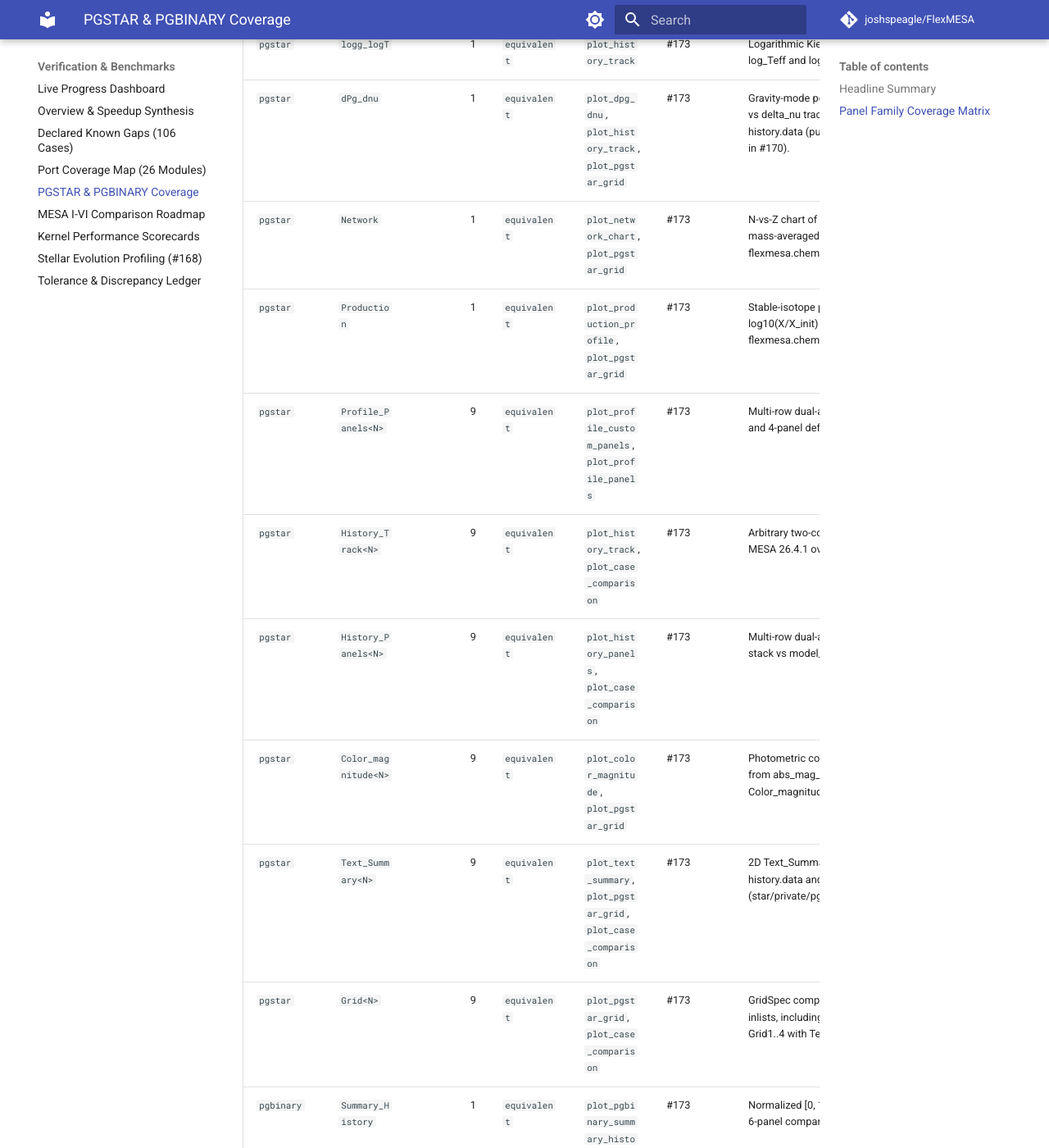
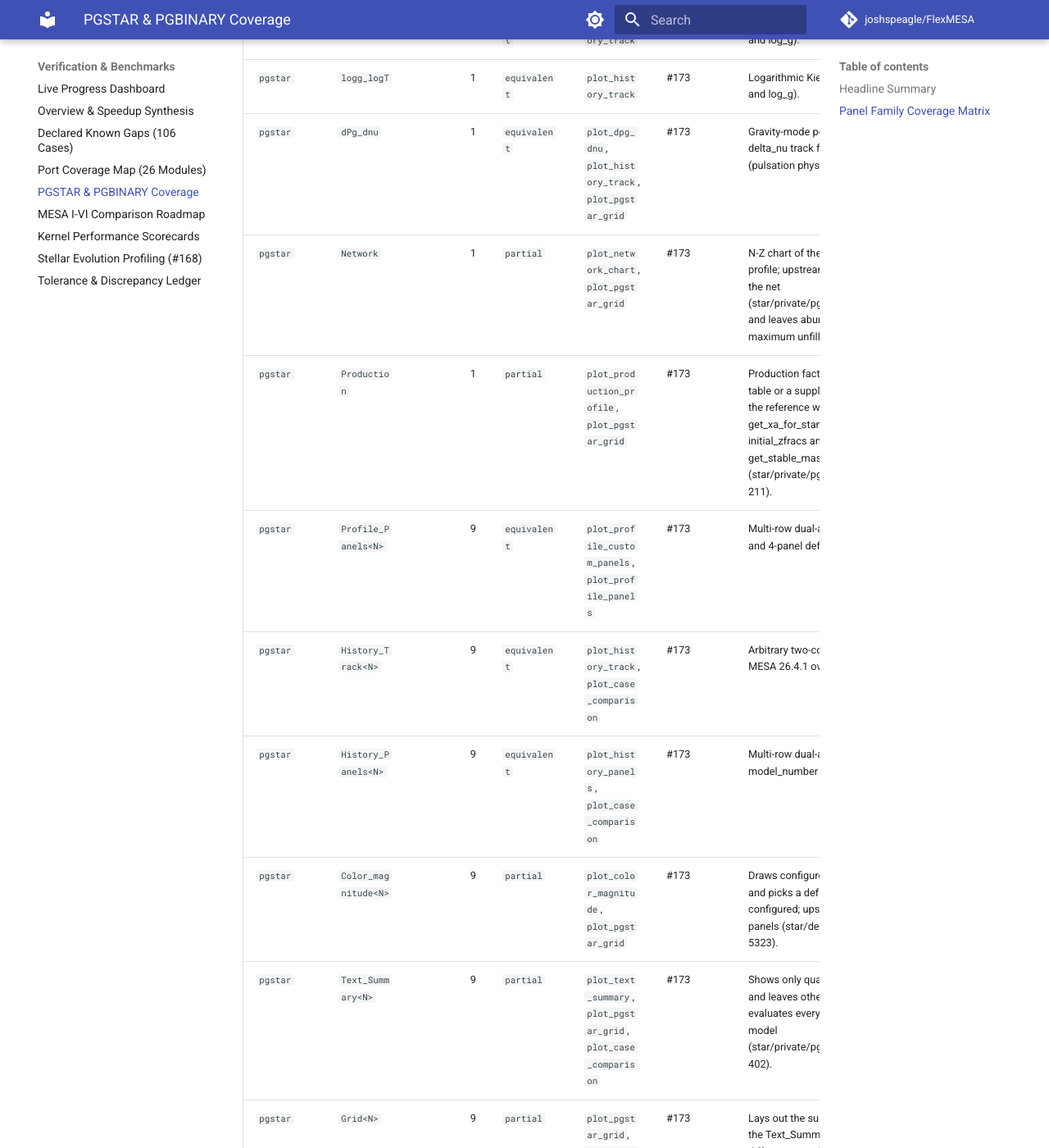
Before and after one commit to joshspeagle/FlexMESA, an MkDocs documentation site: the page built from docs/benchmarks/pgstar-coverage.md, in a window 1280 px wide and 1400 px high, scrolled down 3761 px. Shown: the whole window at 82% size. Built offline with MkDocs 1.6.1 and Material for MkDocs 9.7.7, drawn with Linux system fonts in a browser that asks for light colours; comment, search, counter and statistics services are not loaded; some of the changed text lies outside the part shown.

Commit message:
fix(star,extras,plotting): error on missing starting composition for opacity; detach eight star handlers; lower eleven plotting coverage rows (#161, #231, #173) (#279)
What changed
- flexmesa-star micro.rs (do_kap): return StarError::InvalidInput when
  use_starting_composition_for_kap is set and xa_start does not hold
  nz * species values, instead of evaluating with the current
  composition.
- tests/case_extras/__init__.py: C13PocketStarExtras, Hb2MStarExtras,
  MakeSdbStarExtras, PisnStarExtras, TTauGradrStarExtras,
  WdAccSmallDmStarExtras, WdAicStarExtras and WdNovaBurstStarExtras
  leave ADAPTER_SERVED_STAR_HANDLERS (custom termination strings,
  extras retry and extra_profile_columns are not served by the adapter).
  extras_status.toml regenerated: eight star cases move from ported to
  unported. tests/test_case_extras_batch4.py ported-count floor follows
  (old 34, new 26; source: the regenerated ledger).
- src/flexmesa/plotting/pgstar_coverage.py: eleven families go from
  equivalent to partial with notes saying how each builder differs
  from upstream; docs/benchmarks/pgstar-coverage.md regenerated (31
  families equivalent, 11 partial). No builder code changed.

Upstream references (tag 26.4.1)
star/private/micro.f90:589-595;
star/test_suite/{wd_aic:149,210; pisn:227; c13_pocket:416;
make_sdb:108; hb_2M:198; T_tau_gradr:183; wd_acc_small_dm:194;
wd_nova_burst:162}/src/run_star_extras.f90;
star/private/pgstar_mixing_ds.f90:347; pgstar_dynamo.f90:190-294;
pgstar_rti.f90:326-399; pgstar_network.f90:184-219;
pgstar_production.f90:190-211; pgstar_summary.f90:399-402;
binary/private/pgbinary_orbit.f90:102, 132, 171.

Verification
cargo clippy -p flexmesa-star --all-targets -- -D warnings; cargo test
-p flexmesa-star --release micro; pytest on the case-extras and
harness suites; render_extras_status.py --check;
render_pgstar_coverage.py --check; GitHub Actions gate jobs.

Not verified: no harness case was re-run, no figure was compared with
a PGSTAR rendering, and nothing was compared with MESA.

Co-Authored-By: Claude Fable 5.2 <noreply@anthropic.com>
Claude-Session: https://claude.ai/code/session_01JkqiRmzXbhtj3GLW9jECUG

```diff
--- a/docs/benchmarks/pgstar-coverage.md
+++ b/docs/benchmarks/pgstar-coverage.md
@@ -23,14 +23,14 @@ The status of each family is assigned by hand in `flexmesa.plotting.pgstar_cover
 | `pgstar` | `TRho_Profile` | 1 | `equivalent` | `plot_trho_profile`, `plot_profile_panels` | #173 | T-rho profile with MESA plot_info degeneracy, P_rad=P_gas, and burn guides. |
 | `pgstar` | `Abundance` | 1 | `equivalent` | `plot_abundance_profile`, `plot_profile_panels` | #173 | Ranked multi-isotope log mass fractions with mixing spine bar. |
 | `pgstar` | `Power` | 1 | `equivalent` | `plot_power_profile`, `plot_profile_panels` | #173 | 22-category nuclear specific power breakdown from profileN.data. |
-| `pgstar` | `Mixing` | 1 | `equivalent` | `plot_mixing_profile`, `plot_profile_panels` | #173 | log_D_mix by mixing_type plus conv/ovr/semi/thrm and rotational diffusion curves (D_ST, D_visc, D_DSI, D_SH, D_SSI, D_ES, D_GSF). |
-| `pgstar` | `Dynamo` | 1 | `equivalent` | `plot_dynamo_profile`, `plot_pgstar_grid` | #173 | Radial log B_phi, log B_r, log Omega, and log(j/1e20) profiles from saved profileN.data (physics generation tracked in #158). |
+| `pgstar` | `Mixing` | 1 | `partial` | `plot_mixing_profile`, `plot_profile_panels` | #173 | Draws the mixing and rotational diffusion curves, but accepts D_omega as the rotation total where upstream draws D_mix_rotation only (star/private/pgstar_mixing_ds.f90:347), and linear D_* columns and the summed mode omit the D_*_factor weights. |
+| `pgstar` | `Dynamo` | 1 | `partial` | `plot_dynamo_profile`, `plot_pgstar_grid` | #173 | Draws log B_phi, log B_r, log Omega and log(j/1e20), but still draws when some of the four are absent; upstream always draws all four (star/private/pgstar_dynamo.f90:190-294). |
 | `pgstar` | `Mode_Prop` | 1 | `equivalent` | `plot_propagation_diagram` | #173 | Brunt-Vaisala N and Lamb S_l propagation diagram. |
 | `pgstar` | `Summary_Burn` | 1 | `equivalent` | `plot_summary_burn_profile`, `plot_case_comparison` | #173 | Radial logT/logRho/eps_nuc/eps_neu with peak category labels. |
 | `pgstar` | `Summary_Profile` | 1 | `equivalent` | `plot_summary_profile`, `plot_profile_panels` | #173 | Normalized [0, 1] 11-quantity interior summary and 4-panel structure. |
 | `pgstar` | `Summary_History` | 1 | `equivalent` | `plot_summary_history`, `plot_case_comparison` | #173 | Normalized [0, 1] star history summary and MESA 26.4.1 comparison. |
 | `pgstar` | `Kipp` | 1 | `equivalent` | `plot_history_kippenhahn`, `plot_profile_kippenhahn`, `plot_kippenhahn` | #173 | Mass/q/radius vs model_number/age mixing, burning, and core boundaries. |
-| `pgstar` | `rti` | 1 | `equivalent` | `plot_rti_history`, `plot_pgstar_grid` | #173 | Rayleigh-Taylor instability mass spans from rti_type_*, mix_type_* == 6, or profile mixing_type/alpha_RTI. |
+| `pgstar` | `rti` | 1 | `partial` | `plot_rti_history`, `plot_pgstar_grid` | #173 | Draws RTI spans from the rti_type and rti_qtop history columns as upstream does (star/private/pgstar_rti.f90:326-399), and also from mix_type and profile columns, which upstream does not use. |
 | `pgstar` | `TRho` | 1 | `equivalent` | `plot_tc_rhoc_diagram`, `plot_history_track`, `plot_case_comparison` | #173 | Central log_center_Rho vs log_center_T evolutionary track. |
 | `pgstar` | `TmaxRho` | 1 | `equivalent` | `plot_history_track` | #173 | log_center_Rho vs log_max_T track with psi4 degeneracy guide. |
 | `pgstar` | `HR` | 1 | `equivalent` | `plot_hr_diagram`, `plot_history_track`, `plot_case_comparison` | #173 | Inverted log_Teff vs log_L Hertzsprung-Russell track. |
@@ -45,20 +45,20 @@ The status of each family is assigned by hand in `flexmesa.plotting.pgstar_cover
 | `pgstar` | `logg_Teff` | 1 | `equivalent` | `plot_history_track` | #173 | Spectroscopic Kiel diagram (inverted Teff and log_g). |
 | `pgstar` | `logg_logT` | 1 | `equivalent` | `plot_history_track` | #173 | Logarithmic Kiel diagram (inverted log_Teff and log_g). |
 | `pgstar` | `dPg_dnu` | 1 | `equivalent` | `plot_dpg_dnu`, `plot_history_track`, `plot_pgstar_grid` | #173 | Gravity-mode period spacing delta_Pg vs delta_nu track from saved history.data (pulsation physics tracked in #170). |
-| `pgstar` | `Network` | 1 | `equivalent` | `plot_network_chart`, `plot_pgstar_grid` | #173 | N-vs-Z chart of nuclides shaded by mass-averaged log10 X_i via flexmesa.chem. |
-| `pgstar` | `Production` | 1 | `equivalent` | `plot_production_profile`, `plot_pgstar_grid` | #173 | Stable-isotope production factors log10(X/X_init) vs A via flexmesa.chem.get_stable_mass_frac. |
+| `pgstar` | `Network` | 1 | `partial` | `plot_network_chart`, `plot_pgstar_grid` | #173 | N-Z chart of the isotopes saved in the profile; upstream draws every species of the net (star/private/pgstar_network.f90:184-219) and leaves abundances above the maximum unfilled. |
+| `pgstar` | `Production` | 1 | `partial` | `plot_production_profile`, `plot_pgstar_grid` | #173 | Production factors against a scaled AG89 table or a supplied profile; upstream builds the reference with get_xa_for_standard_metals from initial_zfracs and maps it through get_stable_mass_frac (star/private/pgstar_production.f90:190-211). |
 | `pgstar` | `Profile_Panels<N>` | 9 | `equivalent` | `plot_profile_custom_panels`, `plot_profile_panels` | #173 | Multi-row dual-axis profile column stack and 4-panel default. |
 | `pgstar` | `History_Track<N>` | 9 | `equivalent` | `plot_history_track`, `plot_case_comparison` | #173 | Arbitrary two-column history track with MESA 26.4.1 overlay. |
 | `pgstar` | `History_Panels<N>` | 9 | `equivalent` | `plot_history_panels`, `plot_case_comparison` | #173 | Multi-row dual-axis history column stack vs model_number or age. |
-| `pgstar` | `Color_magnitude<N>` | 9 | `equivalent` | `plot_color_magnitude`, `plot_pgstar_grid` | #173 | Photometric color-magnitude tracks from abs_mag_*/bc_* columns and Color_magnitude<N> inlists. |
-| `pgstar` | `Text_Summary<N>` | 9 | `equivalent` | `plot_text_summary`, `plot_pgstar_grid`, `plot_case_comparison` | #173 | 2D Text_Summary<N> key-value table from history.data and inlist layouts (star/private/pgstar_summary.f90). |
-| `pgstar` | `Grid<N>` | 9 | `equivalent` | `plot_pgstar_grid`, `plot_case_comparison` | #173 | GridSpec composer for &pgstar Grid<N>_* inlists, including upstream default Grid1..4 with Text_Summary<N> cells. |
+| `pgstar` | `Color_magnitude<N>` | 9 | `partial` | `plot_color_magnitude`, `plot_pgstar_grid` | #173 | Draws configured colour-magnitude panels, and picks a default pair when none is configured; upstream's default has no panels (star/defaults/pgstar.defaults:5284-5323). |
+| `pgstar` | `Text_Summary<N>` | 9 | `partial` | `plot_text_summary`, `plot_pgstar_grid`, `plot_case_comparison` | #173 | Shows only quantities saved in history.data and leaves other cells out; upstream evaluates every named quantity from the model (star/private/pgstar_summary.f90:399-402). |
+| `pgstar` | `Grid<N>` | 9 | `partial` | `plot_pgstar_grid`, `plot_case_comparison` | #173 | Lays out the supported windows; inherits the Text_Summary and Color_magnitude differences and leaves out default panel columns absent from the file. |
 | `pgbinary` | `Summary_History` | 1 | `equivalent` | `plot_pgbinary_summary_history`, `plot_pgbinary_panels`, `plot_case_comparison` | #173 | Normalized [0, 1] binary summary and 6-panel comparison figure. |
 | `pgbinary` | `History_Track<N>` | 9 | `equivalent` | `plot_history_track`, `plot_pgbinary_panels`, `plot_case_comparison` | #173 | Arbitrary binary two-column track with MESA 26.4.1 overlay. |
 | `pgbinary` | `History_Panels<N>` | 9 | `equivalent` | `plot_pgbinary_panels`, `plot_history_panels`, `plot_binary_evolution`, `plot_case_comparison` | #173 | Multi-panel orbital period, RLOF filling, mdot, and custom stacks. |
-| `pgbinary` | `Text_Summary<N>` | 9 | `equivalent` | `plot_pgbinary_text_summary`, `plot_text_summary`, `plot_pgstar_grid` | #173 | Binary 2D Text_Summary<N> table from binary_history.data and pgbinary inlists (binary/private/pgbinary_summary.f90). |
-| `pgbinary` | `Grid<N>` | 9 | `equivalent` | `plot_pgstar_grid`, `plot_pgbinary_panels`, `plot_case_comparison` | #173 | GridSpec composer for &pgbinary Grid<N>_* inlists, including upstream default Grid1/2/4 with Text_Summary<N> and Star<N> cells. |
+| `pgbinary` | `Text_Summary<N>` | 9 | `partial` | `plot_pgbinary_text_summary`, `plot_text_summary`, `plot_pgstar_grid` | #173 | Shows only quantities saved in binary_history.data and leaves other cells out; upstream evaluates every named quantity (binary/private/pgbinary_summary.f90:338-445). |
+| `pgbinary` | `Grid<N>` | 9 | `partial` | `plot_pgstar_grid`, `plot_pgbinary_panels`, `plot_case_comparison` | #173 | Lays out the supported windows; inherits the Text_Summary difference and leaves out default panel columns absent from the file. |
 | `pgbinary` | `Star<N>` | 2 | `equivalent` | `plot_pgbinary_star`, `plot_pgstar_grid`, `plot_pgbinary_panels` | #173 | Embeds any supported pgstar window or nested Grid<N> of Star 1 or Star 2, with point-mass banner support. |
-| `pgbinary` | `Orbit` | 1 | `equivalent` | `plot_pgbinary_orbit`, `plot_pgbinary_panels` | #173 | 2D orbits, CoM, and Roche/stellar equipotentials from eccentricity or exact Keplerian J_orb inversion for default binary histories. |
+| `pgbinary` | `Orbit` | 1 | `partial` | `plot_pgbinary_orbit`, `plot_pgbinary_panels` | #173 | Draws the orbit and stellar outlines; derives eccentricity from J_orb when the column is absent and adds Roche-lobe contours, where upstream reads b% eccentricity and draws stellar contours only (binary/private/pgbinary_orbit.f90:102, 132, 171). |
 | `astero_pgstar` | `echelle` | 1 | `equivalent` | `plot_echelle_diagram` | #173 | Echelle diagram for observed and model oscillation modes. |
 | `astero_pgstar` | `ratios` | 1 | `equivalent` | `plot_separation_ratios` | #173 | Roxburgh & Vorontsov r_010 and r_02 separation ratios. |
```
Also changed, not shown: other parts of docs/benchmarks/pgstar-coverage.md (+2 -2 lines), README.md (+4 -4 lines), docs/benchmarks/progress-dashboard.md (+4 -4 lines), 7 other files.
